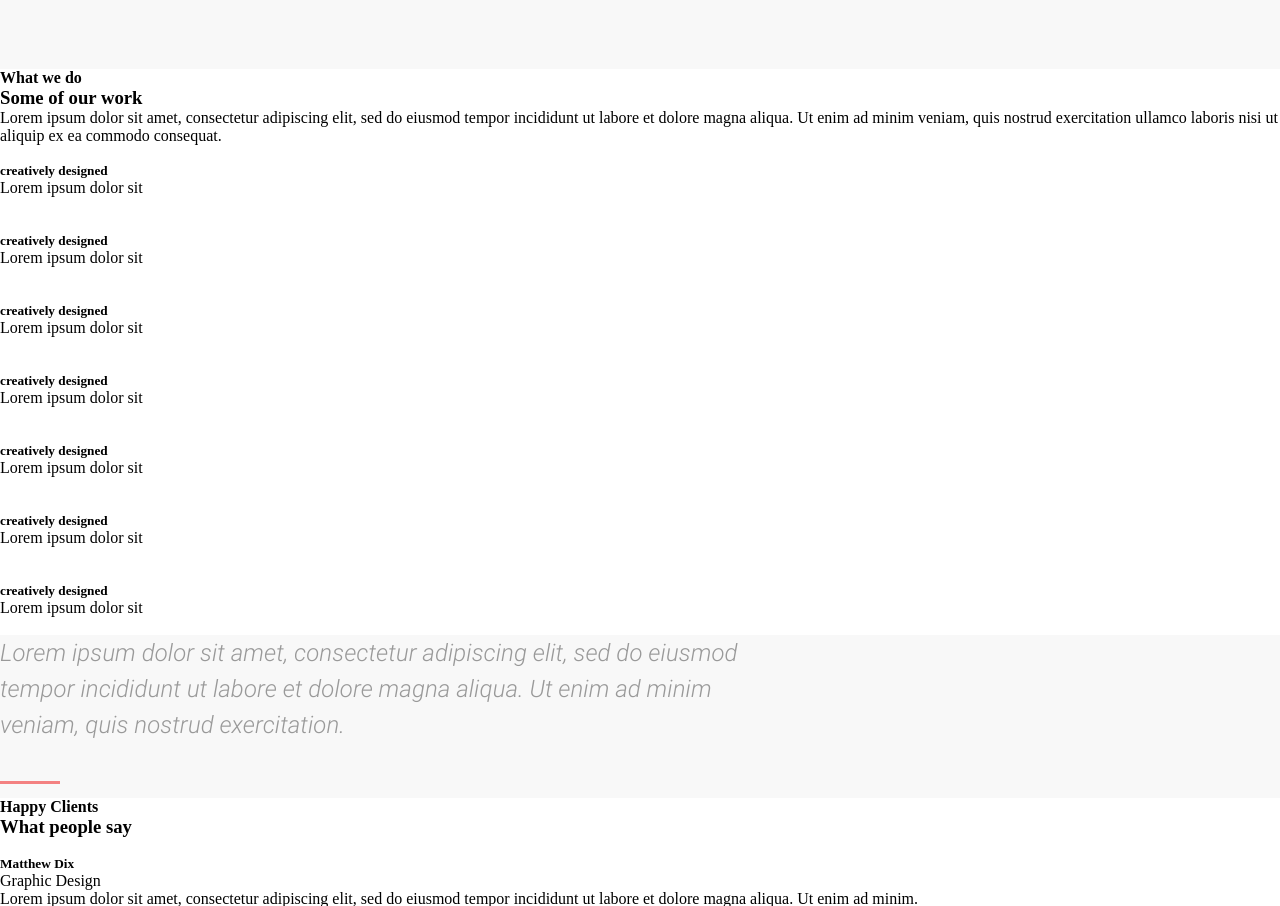
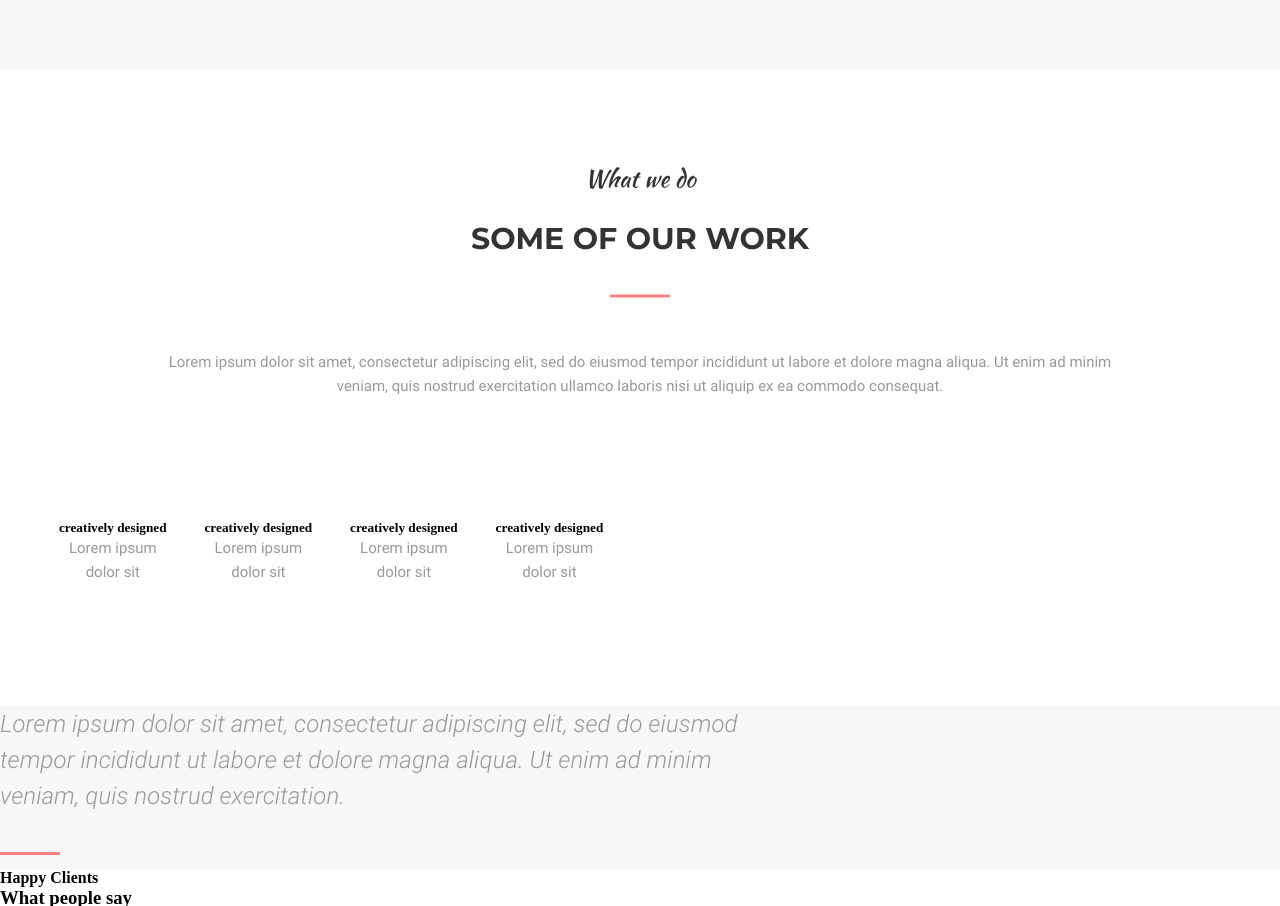
Before and after one commit to TBrilliantova/MoGO, a plain HTML site: page index.html in a window 1280 px wide. Shown: the part 6414-7320 px from the top of the page. Drawn offline with Linux system fonts and the light colour scheme; files whose address does not match are found by name.

Commit message:
Develop section portfolio

```diff
--- a/index.html
+++ b/index.html
@@ -312,6 +312,10 @@
 					<source src="" type="">
 					<img src="">
 				</picture>
+				<picture>
+					<source src="" type="">
+					<img src="">
+				</picture>
 			</li>
 			<li>
 				<div class="works-list-hover">
@@ -319,6 +323,10 @@
 					<h5>creatively designed</h5>
 					<p>Lorem ipsum dolor sit<p>
 				</div>
+				<picture>
+					<source src="" type="">
+					<img src="">
+				</picture>
 				<picture>
 					<source src="" type="">
 					<img src="">
@@ -345,35 +353,6 @@
 					<source src="" type="">
 					<img src="">
 				</picture>
-			</li>
-			<li>
-				<div class="works-list-hover">
-					<img src="">
-					<h5>creatively designed</h5>
-					<p>Lorem ipsum dolor sit<p>
-				</div>
-				<picture>
-					<source src="" type="">
-					<img src="">
-				</picture>
-			</li>
-			<li>
-				<div class="works-list-hover">
-					<img src="">
-					<h5>creatively designed</h5>
-					<p>Lorem ipsum dolor sit<p>
-				</div>
-				<picture>
-					<source src="" type="">
-					<img src="">
-				</picture>
-			</li>
-			<li>
-				<div class="works-list-hover">
-					<img src="">
-					<h5>creatively designed</h5>
-					<p>Lorem ipsum dolor sit<p>
-				</div>
 				<picture>
 					<source src="" type="">
 					<img src="">
--- /dev/null
+++ b/scss/_sctn_portfolio.scss
@@ -0,0 +1,42 @@
+@import "_color-vars";
+@import "_ mixins";
+@import "_fonts";
+
+.sctn-prtflio{
+	width: 1200px;
+	margin: 0 auto;
+	padding-top: 92px;
+	text-align: center;
+	@include sctn-font-style;
+
+
+	h4{
+		margin-bottom: 24px;
+	}
+	h3{
+		position: relative;
+		margin-bottom: 93px;
+	}
+
+	p{
+		width: 80%;
+		margin: 0 auto 104px auto;
+		// margin-bottom: 104px;
+	}
+}
+
+.sctn-prtflio h3::after{
+	content: ('');
+	position: absolute;
+	left: 50%;
+	transform: translate(-50%, -50%);
+	bottom: -42px;
+	margin: 0 auto;
+	width: 60px;
+	height: 3px;
+	background-color: $scdr-red-color;
+}
+.works-list{
+	display: flex;
+	flex-direction: row;
+}
--- a/scss/main.scss
+++ b/scss/main.scss
@@ -8,9 +8,7 @@
 @import "_sctn_quote";
 @import "_sctn_team";
 @import "_sctn_clients";
-
-
-
+@import "_sctn_portfolio";
 
 
 *{
```
Also changed, not shown: scss/main.css, scss/main.min.css, 1 other file.
